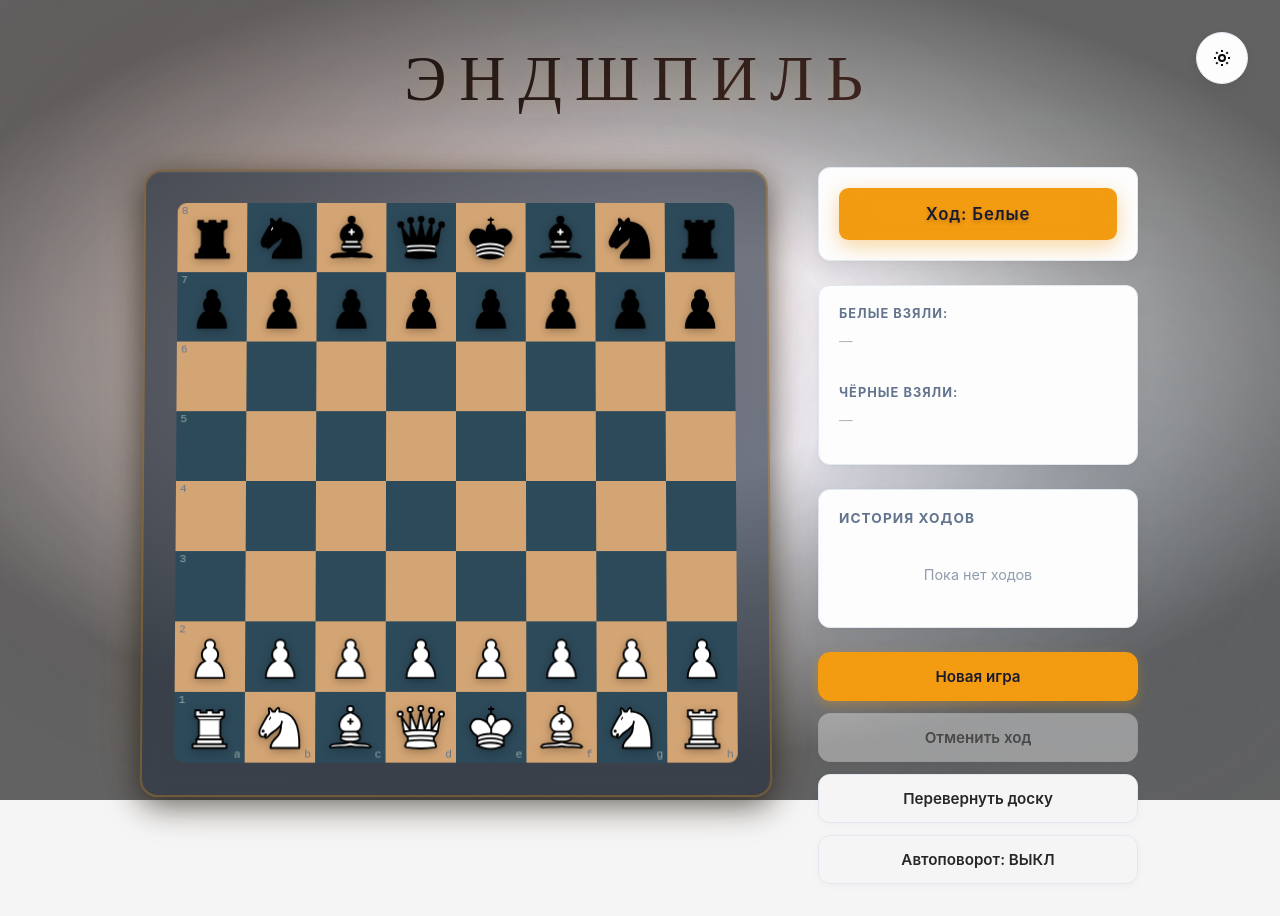
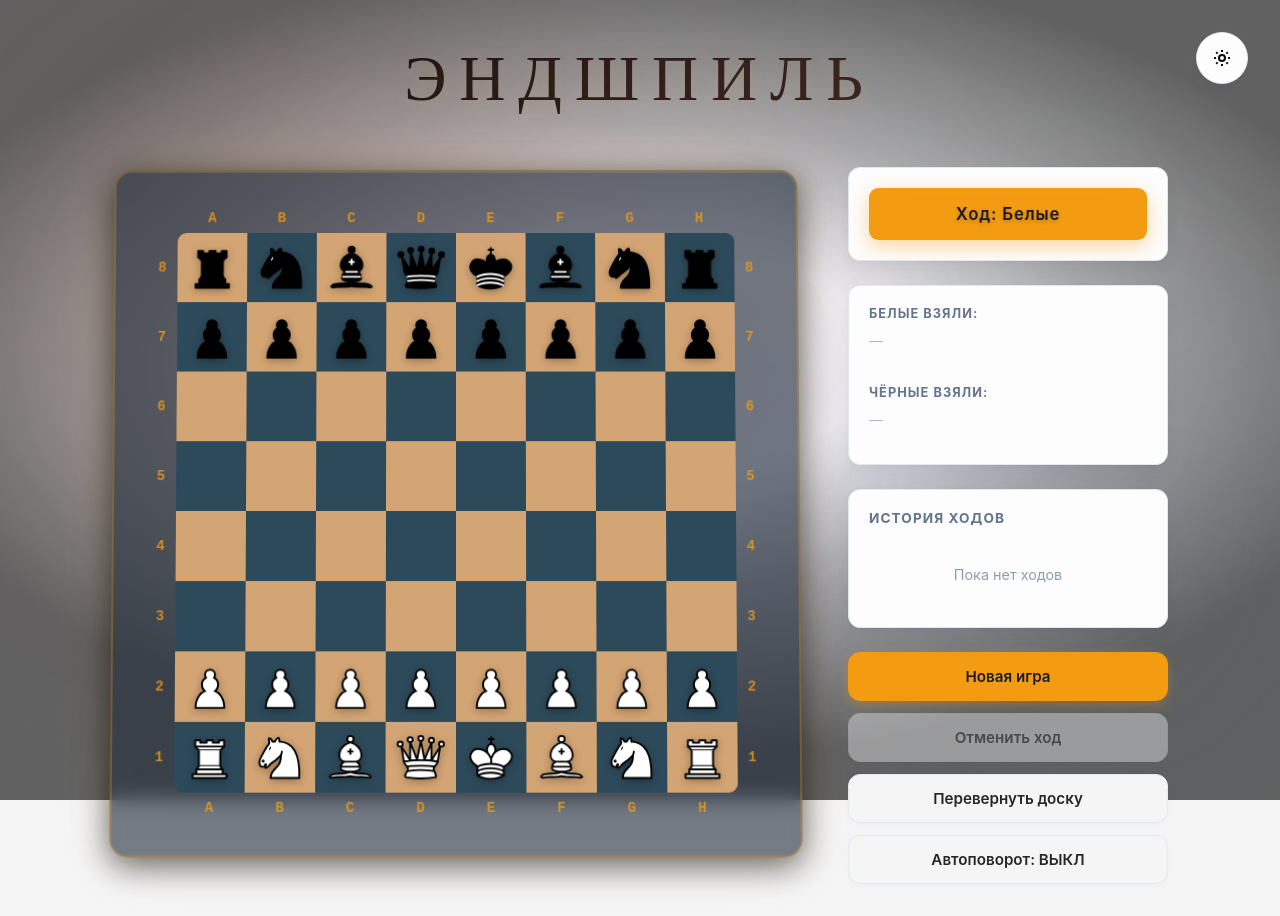
Before and after one commit to INemtiI/chess, a React (Vite) app: page / in a window 1280 px wide. Built offline with nearby package versions, Linux system fonts and the light colour scheme.

Commit message:
Add board coordinates around the frame and improve board layout

```diff
--- a/src/components/Board.css
+++ b/src/components/Board.css
@@ -1,5 +1,61 @@
 .board-container {
   perspective: 1500px;
+}
+
+.board-frame {
+  display: grid;
+  grid-template-columns: 30px 560px 30px;
+  grid-template-rows: 30px 560px 30px;
+  gap: 0;
+}
+
+.board-labels {
+  display: flex;
+  color: rgba(243, 156, 18, 0.8);
+  font-family: var(--font-mono);
+  font-size: 0.875rem;
+  font-weight: 600;
+  letter-spacing: 0.5px;
+  text-transform: uppercase;
+}
+
+.board-labels-top,
+.board-labels-bottom {
+  grid-column: 2;
+  justify-content: space-around;
+  align-items: center;
+}
+
+.board-labels-top {
+  grid-row: 1;
+}
+
+.board-labels-bottom {
+  grid-row: 3;
+}
+
+.board-labels-left,
+.board-labels-right {
+  grid-row: 2;
+  flex-direction: column;
+  justify-content: space-around;
+  align-items: center;
+}
+
+.board-labels-left {
+  grid-column: 1;
+}
+
+.board-labels-right {
+  grid-column: 3;
+}
+
+.board-label {
+  display: flex;
+  align-items: center;
+  justify-content: center;
+  width: 70px;
+  height: 70px;
 }
 
 .board-wrapper {
@@ -37,6 +93,8 @@
   box-shadow:
     0 0 0 3px rgba(243, 156, 18, 0.2) inset,
     0 4px 12px rgba(0, 0, 0, 0.5) inset;
+  grid-column: 2;
+  grid-row: 2;
 }
 
 .dark .board-wrapper {
@@ -84,10 +142,24 @@
     padding: 1rem;
   }
 
+  .board-frame {
+    grid-template-columns: 20px min(90vw, 500px) 20px;
+    grid-template-rows: 20px min(90vw, 500px) 20px;
+  }
+
   .board {
     grid-template-columns: repeat(8, 1fr);
     grid-template-rows: repeat(8, 1fr);
     width: min(90vw, 500px);
     height: min(90vw, 500px);
   }
+
+  .board-labels {
+    font-size: 0.65rem;
+  }
+
+  .board-label {
+    width: calc(min(90vw, 500px) / 8);
+    height: calc(min(90vw, 500px) / 8);
+  }
 }
--- a/src/components/Board.jsx
+++ b/src/components/Board.jsx
@@ -30,6 +30,22 @@ function Board({ position, onSquareClick, selectedSquare, legalMoves, lastMove,
   return (
     <div className="board-container">
       <div className="board-wrapper">
+        <div className="board-frame">
+          {/* Top file labels */}
+          <div className="board-labels board-labels-top">
+            {displayFiles.map(file => (
+              <div key={file} className="board-label">{file}</div>
+            ))}
+          </div>
+
+          {/* Left rank labels */}
+          <div className="board-labels board-labels-left">
+            {displayRanks.map(rank => (
+              <div key={rank} className="board-label">{rank}</div>
+            ))}
+          </div>
+
+          {/* Chess board */}
           <div className="board">
             {displayRanks.map((rank, rankIndex) => (
               displayFiles.map((file, fileIndex) => {
@@ -52,14 +68,25 @@ function Board({ position, onSquareClick, selectedSquare, legalMoves, lastMove,
                     isLastMove={isLastMove}
                     isKingInCheck={isKingInCheck}
                     onClick={() => onSquareClick(square)}
-                  showFile={rank === (flipped ? '8' : '1')}
-                  showRank={file === (flipped ? 'h' : 'a')}
-                  file={file}
-                  rank={rank}
                   />
                 );
               })
             ))}
+          </div>
+
+          {/* Right rank labels */}
+          <div className="board-labels board-labels-right">
+            {displayRanks.map(rank => (
+              <div key={rank} className="board-label">{rank}</div>
+            ))}
+          </div>
+
+          {/* Bottom file labels */}
+          <div className="board-labels board-labels-bottom">
+            {displayFiles.map(file => (
+              <div key={file} className="board-label">{file}</div>
+            ))}
+          </div>
         </div>
       </div>
     </div>
--- a/src/components/Square.css
+++ b/src/components/Square.css
@@ -100,22 +100,15 @@
 }
 
 .coord {
-  position: absolute;
-  font-family: var(--font-mono);
-  font-size: 0.7rem;
-  color: var(--muted-foreground);
-  pointer-events: none;
-  user-select: none;
+  /* Removed - coordinates now outside board */
 }
 
 .coord-file {
-  bottom: 2px;
-  right: 4px;
+  /* Removed - coordinates now outside board */
 }
 
 .coord-rank {
-  top: 2px;
-  left: 4px;
+  /* Removed - coordinates now outside board */
 }
 
 .piece {
--- a/src/components/Square.jsx
+++ b/src/components/Square.jsx
@@ -9,11 +9,7 @@ function Square({
   isLegalMove,
   isLastMove,
   isKingInCheck,
-  onClick,
-  showFile,
-  showRank,
-  file,
-  rank
+  onClick
 }) {
   return (
     <div
@@ -24,8 +20,6 @@ function Square({
       {isLegalMove && (
         <div className={`legal-move-indicator ${piece ? 'capture' : 'empty'}`}></div>
       )}
-      {showFile && <div className="coord coord-file">{file}</div>}
-      {showRank && <div className="coord coord-rank">{rank}</div>}
     </div>
   );
 }
```
Lines whose indentation alone changed are shown as unchanged.
